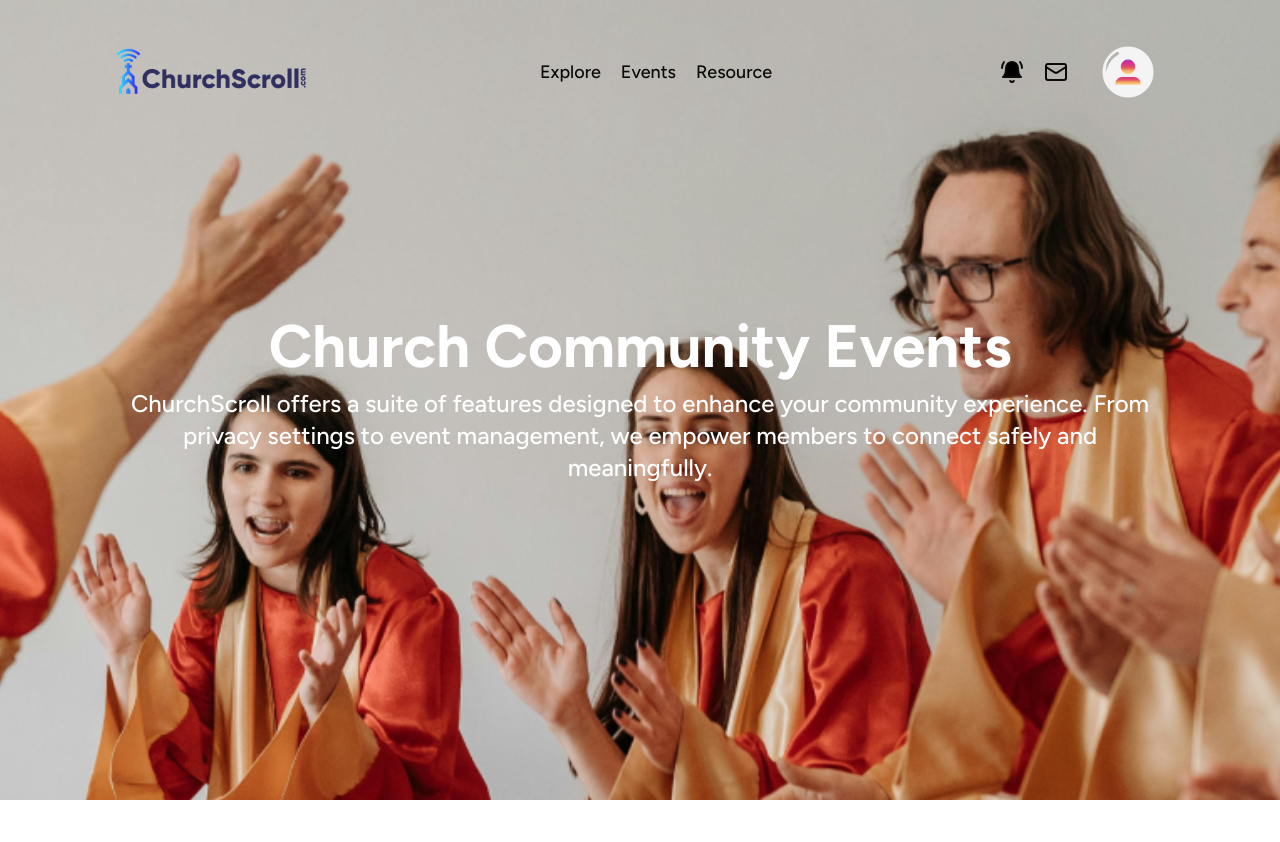
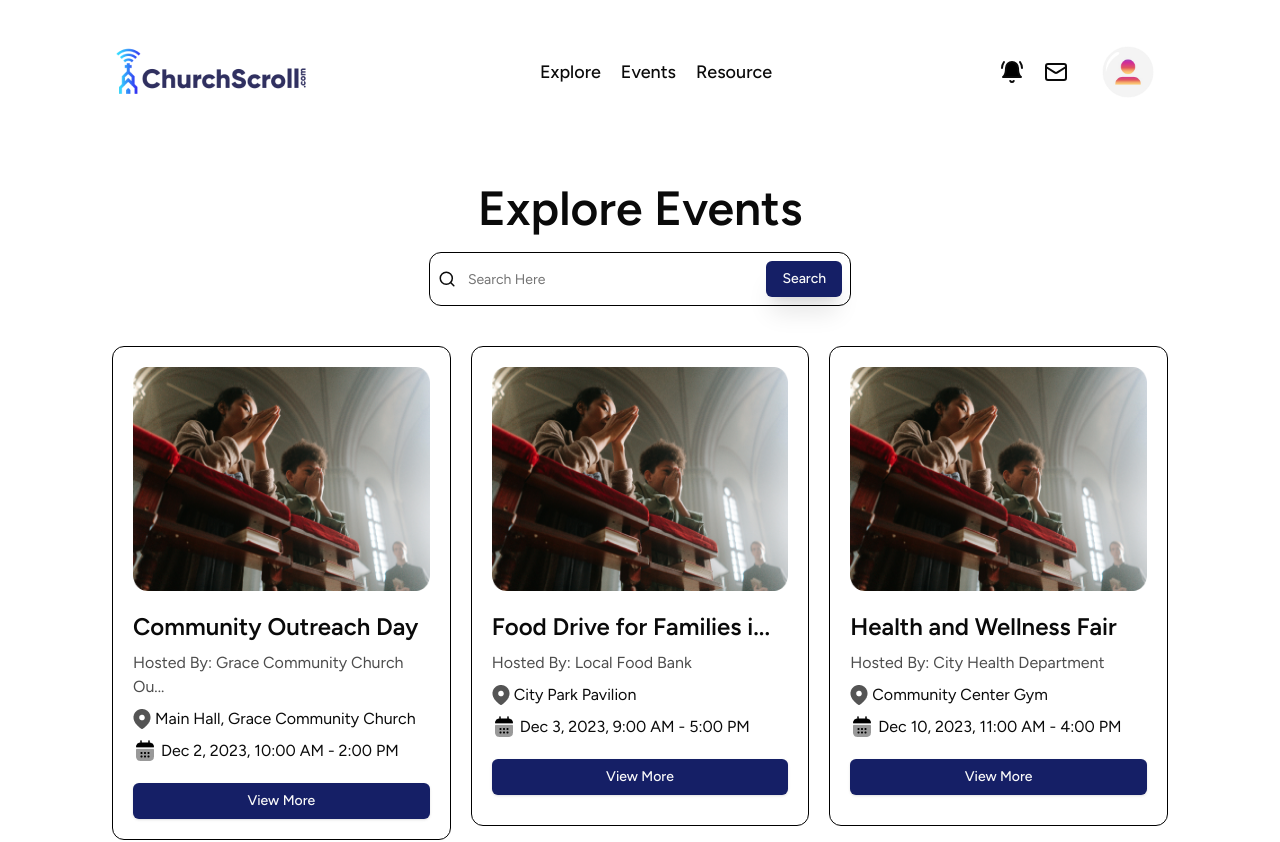
Before and after one commit to dipujafar/Church-Scroll-Frontend, a Next.js app: page /events in a window 1280 px wide. Shown: the top 842 px of the page. Built offline with nearby package versions, Linux system fonts and the light colour scheme.

Commit message:
added single church page

```diff
--- /dev/null
+++ b/src/app/churches/[id]/page.tsx
@@ -0,0 +1,12 @@
+import React from "react";
+
+const SingleChurchDetails = () => {
+  return (
+    <div>
+      <p></p>
+      single church
+    </div>
+  );
+};
+
+export default SingleChurchDetails;
--- a/src/app/churches/page.tsx
+++ b/src/app/churches/page.tsx
@@ -13,12 +13,12 @@ export const metadata = {
 const ChurchesPage = () => {
   return (
     <div className="relative">
-      <Navbar className="absolute top-0 z-10 w-full bg-transparent"></Navbar>
-      <TopBanner
+      <Navbar className=""></Navbar>
+      {/* <TopBanner
         image="/featuredBg.webp"
         title="Featured Churches"
         description="Connect with vibrant church communities active on ChurchScroll."
-      ></TopBanner>
+      ></TopBanner> */}
       <Container className="mt-5 lg:mt-10">
         <SectionTitle title="Explore Churches"></SectionTitle>
         <div className="mt-5 xl:w-[50%] lg:w-[70%] md:w-[85%] mx-auto">
--- a/src/app/events/page.tsx
+++ b/src/app/events/page.tsx
@@ -12,13 +12,13 @@ export const metadata = {
 const EventPage = () => {
   return (
     <div className="relative">
-      <Navbar className="absolute top-0 z-10 w-full bg-transparent"></Navbar>
-      <TopBanner
+      <Navbar className=""></Navbar>
+      {/* <TopBanner
         image="/eventsBg.png"
         title="Church Community Events"
         description="ChurchScroll offers a suite of features designed to enhance your community experience. From privacy settings to event management, we empower members to connect safely and meaningfully."
         className="text-white"
-      ></TopBanner>
+      ></TopBanner> */}
       <Container className="mt-5 lg:mt-10">
         <SectionTitle title="Explore Events"></SectionTitle>
         <EventContainer></EventContainer>
--- a/src/app/layout.tsx
+++ b/src/app/layout.tsx
@@ -27,7 +27,7 @@ export default function RootLayout({
   return (
     <html lang="en">
       <body className={`${figtree.className}  antialiased`}>
-        {children}
+        <div className="min-h-[calc(100vh-200px)]">{children}</div>
         <footer className="2xl:mt-32 lg:mt-20m mt-20">
           <Footer></Footer>
         </footer>
```
